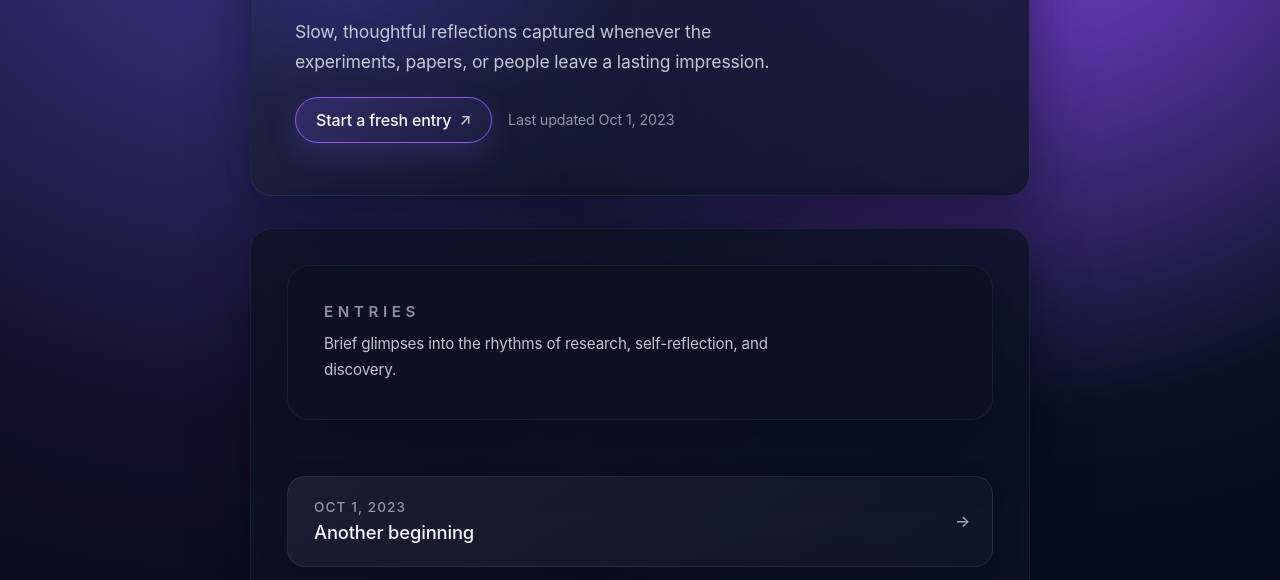
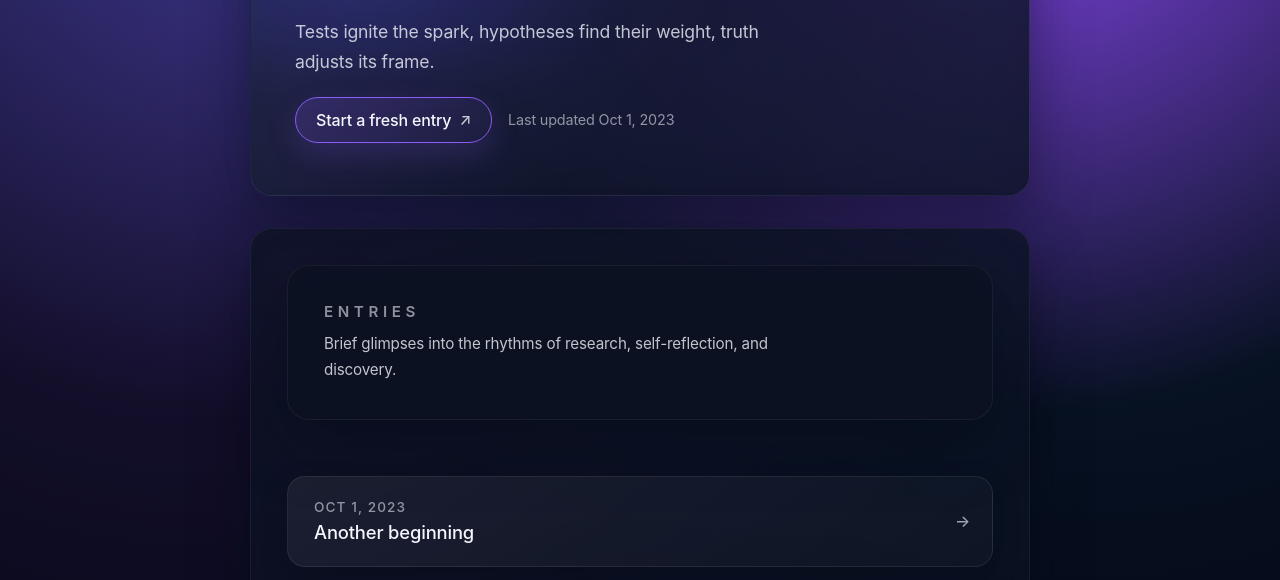
Before and after one commit to tomisee/BehindTheBench, a plain HTML site: page index.html in a window 1280 px wide. Shown: the part 192-772 px from the top of the page. Drawn offline with Linux system fonts and the light colour scheme.

Commit message:
feat: added haiku instead of simple hero text

```diff
--- a/index.html
+++ b/index.html
@@ -11,8 +11,9 @@
       <span class="hero-badge">PhD field notes</span>
       <h1>Behind the Bench</h1>
       <p class="hero-lede">
-        Slow, thoughtful reflections captured whenever the experiments, papers, or people leave a
-        lasting impression.
+        Tests ignite the spark,
+        hypotheses find their weight,
+        truth adjusts its frame.
       </p>
       <div class="hero-actions">
         <a class="button-ghost" href="entries/entry-template.html">Start a fresh entry</a>
```
